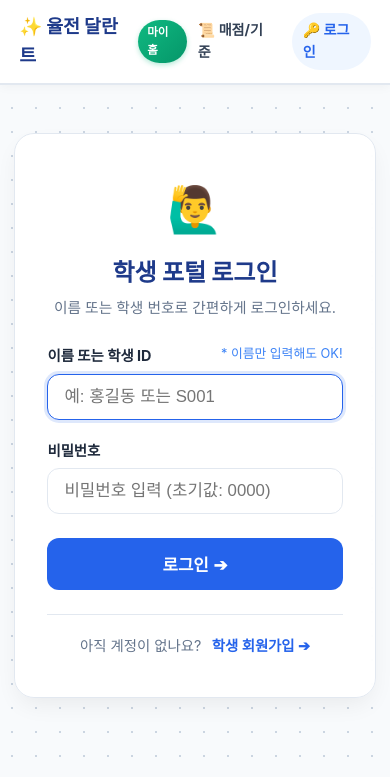
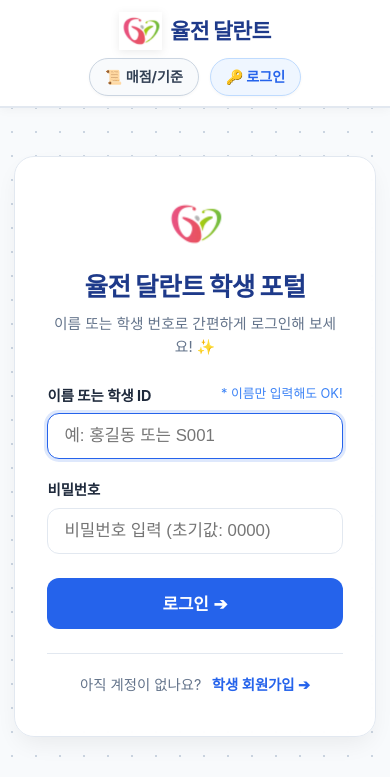
Before and after one commit to leekystyle/yuljeon-church-talent, a FastAPI app: page /student/login in a window 390 px wide. Shown: the top 777 px of the page. Run offline with FastAPI, Linux system fonts and the light colour scheme; some web fonts are replaced.

Commit message:
feat: 율전중앙교회 공식 로고 적용 및 모바일 2단 헤더(상단: 로고+율전달란트, 하단: 매점/기준·나가기) 개편

```diff
--- a/templates/admin/login.html
+++ b/templates/admin/login.html
@@ -6,7 +6,7 @@
 <div style="max-width: 420px; margin: 2.5rem auto;">
   <div class="card" style="padding: 2.5rem 2rem;">
     <div style="text-align: center; margin-bottom: 1.5rem;">
-      <div style="font-size: 2.8rem; margin-bottom: 0.5rem;">⚙️</div>
+      <img src="/static/images/church_logo.png" alt="율전중앙교회 로고" style="height: 52px; width: auto; object-fit: contain; margin-bottom: 0.5rem;">
       <h2 style="color: #1e3a8a; font-weight: 800;">관리자 콘솔 로그인</h2>
       <p style="color: var(--text-muted); font-size: 0.9rem;">
         교사 및 교역자 전용 관리 시스템입니다.
--- a/templates/kiosk/base_kiosk.html
+++ b/templates/kiosk/base_kiosk.html
@@ -43,8 +43,8 @@
 <body style="background: #f1f5f9;">
   <!-- 매점 키오스크 전용 단독 상단 바 (어린이 눈높이 테마) -->
   <header class="kiosk-navbar" style="background: linear-gradient(135deg, #1e3a8a, #2563eb); padding: 0.8rem 1.4rem;">
-    <a href="/kiosk" class="kiosk-brand" style="display: flex; align-items: center; gap: 0.5rem;">
-      <span style="font-size: 1.5rem;">🎈</span>
+    <a href="/kiosk" class="kiosk-brand" style="display: flex; align-items: center; gap: 0.6rem;">
+      <img src="/static/images/church_logo.png" alt="율전중앙교회 로고" style="height: 36px; width: auto; object-fit: contain; filter: drop-shadow(0 2px 4px rgba(0,0,0,0.2));">
       <span>율전중앙 달란트 마켓</span>
       <span class="kiosk-badge" style="background: #fef08a; color: #854d0e; font-weight: 900; border-radius: 9999px; padding: 0.2rem 0.6rem;">🛒 매점</span>
     </a>
--- a/templates/student/base_student.html
+++ b/templates/student/base_student.html
@@ -7,66 +7,86 @@
   <link rel="stylesheet" href="/static/css/main.css">
   <link rel="stylesheet" href="/static/css/student.css">
   <style>
-    /* 학생 전용 독립 포털 테마 스타일 */
+    /* 학생 전용 독립 포털 테마 스타일 (모바일 환경 최적화 2층 구조) */
     .student-navbar {
       display: flex;
-      justify-content: space-between;
+      flex-direction: column;
       align-items: center;
-      padding: 0.75rem 1.2rem;
-      background: rgba(255, 255, 255, 0.95);
+      padding: 0.75rem 1rem 0.65rem;
+      background: rgba(255, 255, 255, 0.96);
       backdrop-filter: blur(12px);
       border-bottom: 2px solid #e2e8f0;
       box-shadow: 0 2px 10px rgba(0, 0, 0, 0.04);
       position: sticky;
       top: 0;
       z-index: 100;
+      gap: 0.5rem;
+    }
+    .student-navbar-top {
+      width: 100%;
+      display: flex;
+      justify-content: center;
+      align-items: center;
     }
     .student-brand {
-      display: flex;
+      display: inline-flex;
       align-items: center;
-      gap: 0.5rem;
-      font-weight: 800;
-      font-size: 1.15rem;
+      gap: 0.55rem;
+      font-weight: 900;
+      font-size: 1.35rem;
       color: #1e3a8a;
       text-decoration: none;
+      letter-spacing: -0.5px;
     }
-    .student-badge {
-      background: linear-gradient(135deg, #10b981, #059669);
-      color: white;
-      font-size: 0.72rem;
-      font-weight: 800;
-      padding: 0.2rem 0.55rem;
-      border-radius: 9999px;
-      box-shadow: 0 2px 5px rgba(16, 185, 129, 0.3);
+    .church-logo-img {
+      height: 38px;
+      width: auto;
+      object-fit: contain;
+      filter: drop-shadow(0 2px 4px rgba(0, 0, 0, 0.08));
     }
-    .student-nav-links {
+    .student-navbar-bottom {
+      width: 100%;
       display: flex;
-      gap: 0.5rem;
+      justify-content: center;
       align-items: center;
+      gap: 0.65rem;
     }
     .student-nav-item {
       color: #334155;
       text-decoration: none;
       font-weight: 700;
       font-size: 0.88rem;
-      padding: 0.4rem 0.7rem;
+      padding: 0.42rem 0.95rem;
       border-radius: 9999px;
+      background: #f8fafc;
+      border: 1.5px solid #cbd5e1;
       transition: all 0.15s ease;
       display: inline-flex;
       align-items: center;
-      gap: 0.25rem;
+      gap: 0.3rem;
+      box-shadow: 0 1px 3px rgba(0, 0, 0, 0.04);
     }
-    .student-nav-item:hover {
+    .student-nav-item:hover, .student-nav-item:active {
       background: #eff6ff;
       color: #2563eb;
+      border-color: #93c5fd;
+      transform: translateY(-1px);
     }
     .student-nav-item.logout {
-      color: #ef4444;
+      color: #dc2626;
       background: #fff1f2;
-      border: 1px solid #fecaca;
+      border-color: #fecaca;
     }
-    .student-nav-item.logout:hover {
+    .student-nav-item.logout:hover, .student-nav-item.logout:active {
       background: #fee2e2;
+      color: #b91c1c;
+      border-color: #fca5a5;
+    }
+    .student-nav-item.login {
+      color: #2563eb;
+      background: #eff6ff;
+      border-color: #bfdbfe;
+      font-weight: 800;
     }
     .student-container {
       max-width: 820px;
@@ -78,20 +98,25 @@
   {% block head %}{% endblock %}
 </head>
 <body>
-  <!-- 학생 포털 전용 독립 내비게이션 바 -->
+  <!-- 학생 포털 전용 독립 내비게이션 바 (1층: 로고+율전달란트, 2층: 매점/기준 & 나가기/로그인) -->
   <header class="student-navbar">
-    <a href="/student/dashboard" class="student-brand">
-      <span>✨ 율전 달란트</span>
-      <span class="student-badge">마이홈</span>
-    </a>
-    <nav class="student-nav-links">
+    <!-- 1층: 교회 로고 + 율전 달란트 (단독 한 줄) -->
+    <div class="student-navbar-top">
+      <a href="/student/dashboard" class="student-brand">
+        <img src="/static/images/church_logo.png" alt="율전중앙교회 로고" class="church-logo-img">
+        <span>율전 달란트</span>
+      </a>
+    </div>
+
+    <!-- 2층: 그 아래 매점/기준, 나가기/로그인 배치 -->
+    <div class="student-navbar-bottom">
       <a href="/student/rules" class="student-nav-item">📜 매점/기준</a>
       {% if student %}
       <a href="/auth/student/logout" class="student-nav-item logout" title="로그아웃">🚪 나가기</a>
       {% else %}
-      <a href="/student/login" class="student-nav-item" style="color: #2563eb; font-weight: 800; background: #eff6ff;">🔑 로그인</a>
+      <a href="/student/login" class="student-nav-item login" title="로그인">🔑 로그인</a>
       {% endif %}
-    </nav>
+    </div>
   </header>
 
   <main class="student-container">
--- a/templates/student/login.html
+++ b/templates/student/login.html
@@ -6,10 +6,10 @@
 <div style="max-width: 480px; margin: 2rem auto;">
   <div class="card" style="padding: 2.5rem 2rem; border-radius: 1.25rem; box-shadow: 0 10px 25px -5px rgba(0,0,0,0.07);">
     <div style="text-align: center; margin-bottom: 1.5rem;">
-      <div style="font-size: 2.8rem; margin-bottom: 0.5rem;">🙋‍♂️</div>
-      <h2 style="color: #1e3a8a; font-weight: 800; font-size: 1.5rem;">학생 포털 로그인</h2>
+      <img src="/static/images/church_logo.png" alt="율전중앙교회 로고" style="height: 54px; width: auto; object-fit: contain; margin-bottom: 0.5rem;">
+      <h2 style="color: #1e3a8a; font-weight: 900; font-size: 1.6rem; letter-spacing: -0.5px;">율전 달란트 학생 포털</h2>
       <p style="color: var(--text-muted); font-size: 0.92rem; margin-top: 0.3rem;">
-        이름 또는 학생 번호로 간편하게 로그인하세요.
+        이름 또는 학생 번호로 간편하게 로그인해 보세요! ✨
       </p>
     </div>
 
--- a/templates/student/register.html
+++ b/templates/student/register.html
@@ -6,7 +6,7 @@
 <div style="max-width: 520px; margin: 2rem auto;">
   <div class="card" style="padding: 2.2rem 2rem;">
     <div style="text-align: center; margin-bottom: 1.5rem;">
-      <div style="font-size: 2.8rem; margin-bottom: 0.4rem;">📝</div>
+      <img src="/static/images/church_logo.png" alt="율전중앙교회 로고" style="height: 52px; width: auto; object-fit: contain; margin-bottom: 0.4rem;">
       <h2 style="color: #1e3a8a; font-weight: 800;">학생 신규 가입 신청</h2>
       <p style="color: var(--text-muted); font-size: 0.88rem;">
         가입 신청 후 선생님의 승인이 완료되면 고유 ID로 로그인하실 수 있습니다.
```
Also changed, not shown: static/images/church_logo.png (added).
